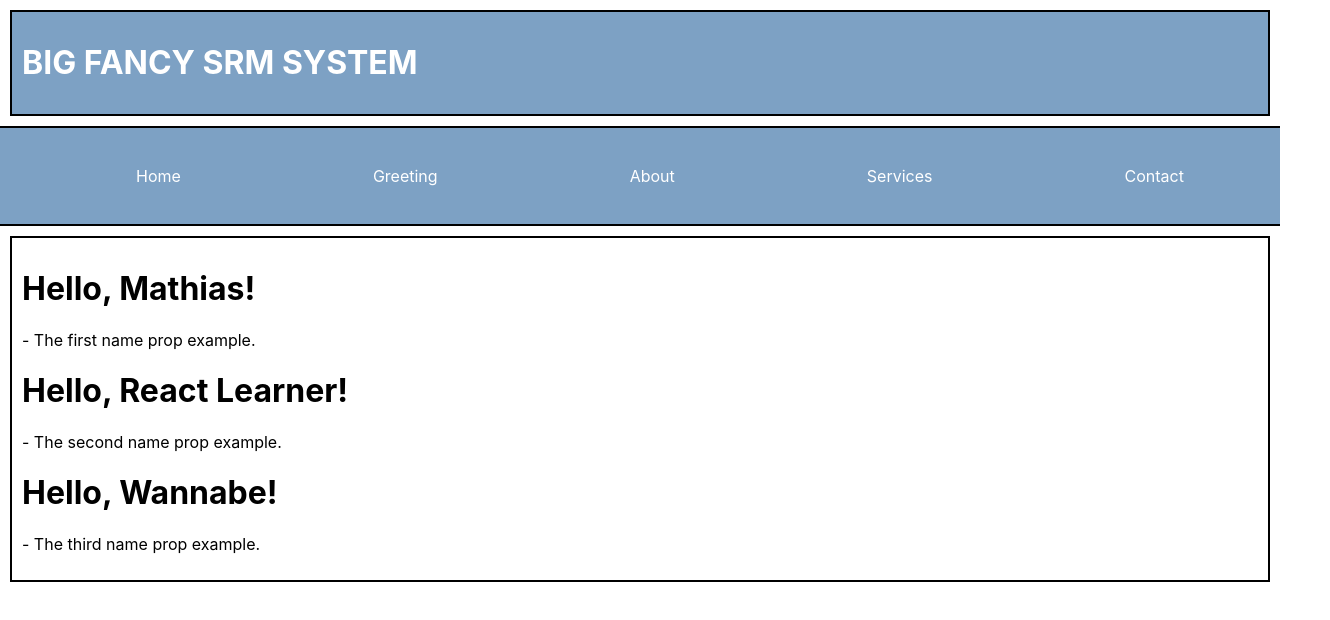
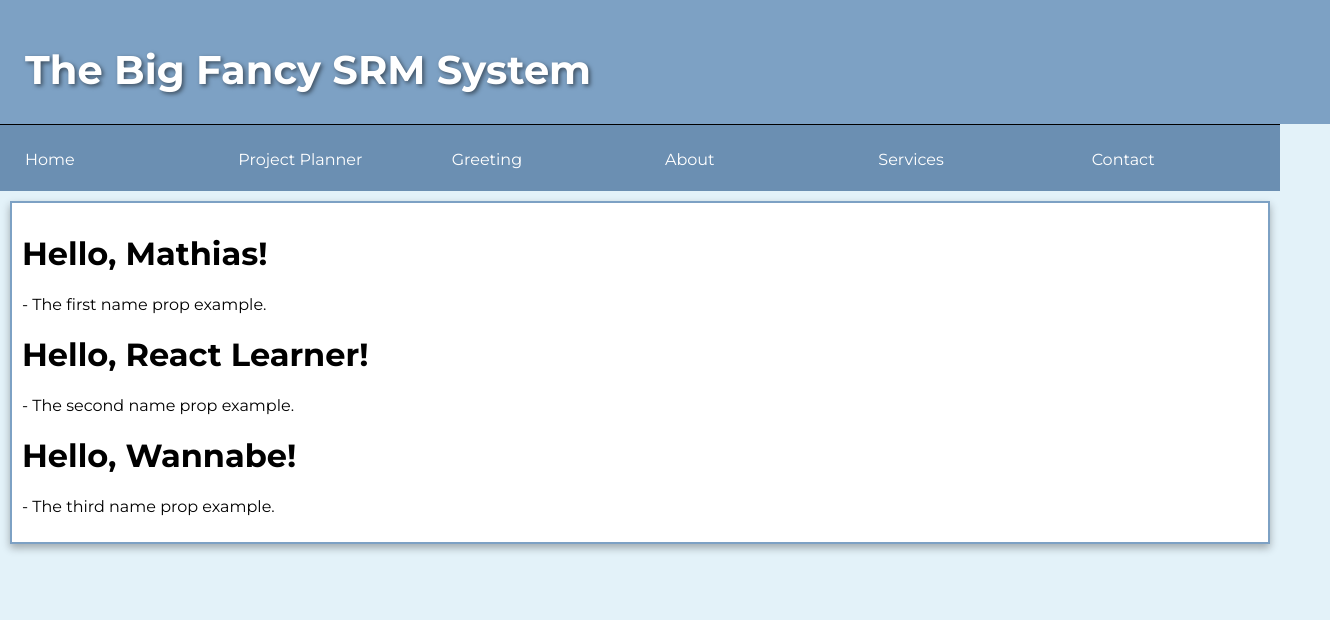
Before and after one commit to MatDat/react-testing-environment, a React (Create React App) app: page /greeting in a window 1280 px wide. Shown: the top 620 px of the page, 1330 px wide, since content can reach past the window. Built offline with nearby package versions, Linux system fonts and the light colour scheme.

Commit message:
Refactor CSS styles and add new page for Project Planner

```diff
--- a/src/App.css
+++ b/src/App.css
@@ -1,3 +1,12 @@
+@import url("https://fonts.googleapis.com/css2?family=Montserrat:wght@400;700&display=swap");
+
+body {
+  margin: 0;
+  padding: 0;
+  font-family: "Montserrat", Arial, sans-serif;
+  background-color: #e3f2f9;
+}
+
 .App {
   text-align: center;
 }
@@ -37,26 +46,31 @@
   }
 }
 
-.mainContainer {
-  border: 2px solid black;
-  padding: 10px;
-  margin: 10px;
+.headerTitle {
+  text-shadow: 2px 2px 4px rgba(0, 0, 0, 0.5);
+  font-size: 40px;
+  text-transform: capitalize;
+  font-weight: bold;
 }
 
 .headerContainer {
-  border: 2px solid black;
+  width: 100%;
+  padding: 45px 25px 30px 25px;
+  background-color: #7da1c4;
+  color: white;
+}
+
+.mainContainer {
+  border: 2px solid #7da1c4;
   padding: 10px;
   margin: 10px;
-  background-color: #7da1c4;
-  color: white;
-  text-transform: uppercase;
+  background-color: white;
+  box-shadow: 0 4px 8px rgba(0, 0, 0, 0.3);
 }
-
 .menuStyle {
   width: 100%;
-  background-color: #7da1c4;
-  border-top: 2px solid black;
-  border-bottom: 2px solid black;
+  background-color: #6b8fb2;
+  border-top: 1px solid black;
 }
 
 .listItemStyle {
@@ -64,24 +78,39 @@
   justify-content: space-around;
   list-style: none;
   color: white;
+  margin: 0;
+  padding: 0;
 }
 
 .listItemStyle li {
-  padding: 10px 25px;
-  border: 2px solid transparent;
+  margin: 0;
+  border-bottom: 2px solid transparent;
   box-sizing: border-box;
   cursor: pointer;
+  width: 100%;
 }
 
-a {
+.listItemStyle li a {
+  display: block;
+  width: 100%;
+  padding: 25px 25px 20px 25px;
   color: white;
   text-decoration: none;
-  display: block;
-  padding: 10px;
 }
 
 li:hover {
-  background-color: #5c7f9c;
-  border-color: #3c5f7c;
+  background-color: #a4d65e;
+  color: black;
+  border-bottom: 2px solid black;
   transition: all 0.3s ease;
 }
+
+li:hover a {
+  color: black;
+  transition: all 0.3s ease;
+}
+
+a:hover {
+  color: black;
+  transition: all 0.3s ease;
+}
--- a/src/App.js
+++ b/src/App.js
@@ -4,6 +4,7 @@ import Menu from "./Components/Menu";
 import Index from "./Components/Index";
 import CompleteGreeting from "./Components/PropsExample/CompleteGreeting";
 import { BrowserRouter as Router, Routes, Route } from "react-router-dom";
+import ProjectPlanner from "./Components/ProjectPlanner";
 
 function App() {
   return (
@@ -12,6 +13,7 @@ function App() {
       <Menu />
       <Routes>
         <Route path="/" element={<Index />} />
+        <Route path="/projectPlanner" element={<ProjectPlanner />} />
         <Route path="/greeting" element={<CompleteGreeting />} />
         <Route path="/about" element={<h1>About Page</h1>} />
         <Route path="/services" element={<h1>Services Page</h1>} />
--- a/src/Components/Header.js
+++ b/src/Components/Header.js
@@ -3,7 +3,7 @@ import React from "react";
 const Header = () => {
   return (
     <div className="headerContainer">
-      <h1>Big Fancy SRM System</h1>
+      <div className="headerTitle">The big fancy SRM system</div>
     </div>
   );
 };
--- a/src/Components/Menu.js
+++ b/src/Components/Menu.js
@@ -8,6 +8,9 @@ const Menu = () => {
       <ul className="listItemStyle">
         <li>
           <Link to="/">Home</Link>
+        </li>
+        <li>
+          <Link to="/projectPlanner">Project Planner</Link>
         </li>
         <li>
           <Link to="/greeting">Greeting</Link>
--- /dev/null
+++ b/src/Components/ProjectPlanner.js
@@ -0,0 +1,12 @@
+import React from "react";
+
+const ProjectPlanner = () => {
+  return (
+    <div className="mainContainer">
+      <h1>Project Planner</h1>
+      <p>So exciting!</p>
+    </div>
+  );
+};
+
+export default ProjectPlanner;
```
